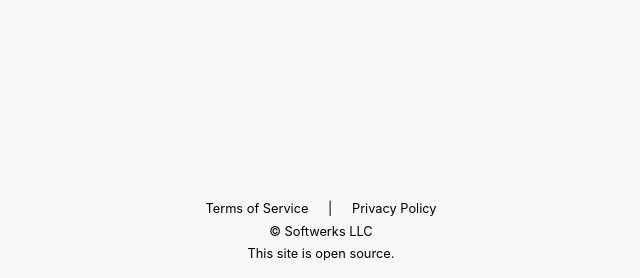
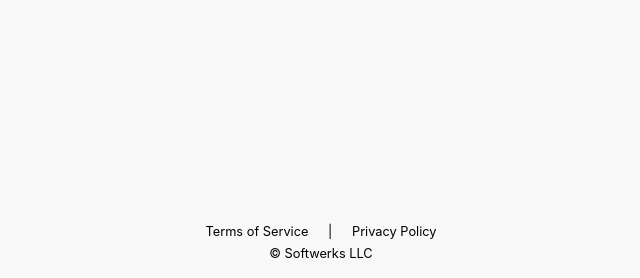
Before and after one commit to softwerks/chateau, a Flask app: page / in a window 1280 px wide. Shown: the part 522-800 px from the top of the page, without its empty margins (319-959 px from the left). Run offline with Flask 2, Linux system fonts and the light colour scheme; data that the repository does not hold is empty; parts of the project's set-up code (start-up, migrations or seed data) failed here and were passed over; some libraries are stand-ins or nearby versions.

Commit message:
Removed GitHub link.

```diff
--- a/chateau/templates/base.html
+++ b/chateau/templates/base.html
@@ -48,9 +48,6 @@
         <div>
             <a href="https://www.softwerks.com">&copy; Softwerks LLC</a>
         </div>
-        <div>
-            <a href="https://github.com/softwerks">This site is open source.</a>
-        </div>
     </footer>
     <script src="{{ url_for('static', filename='js/main.js') }}"></script>
     {% block javascript %}{% endblock %}
```
